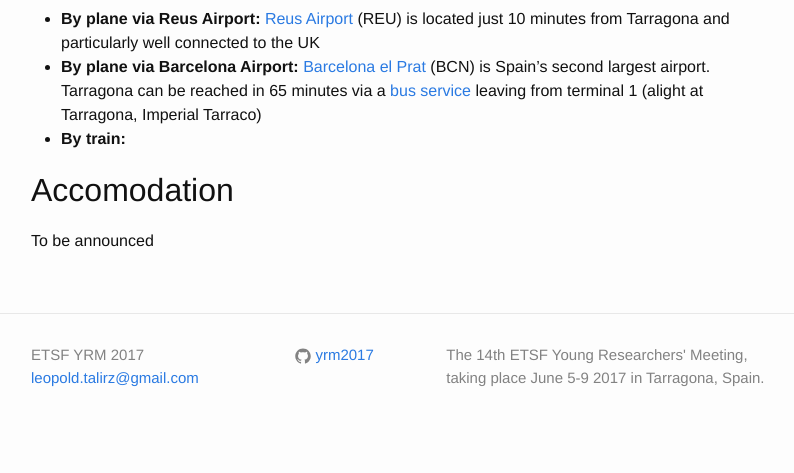
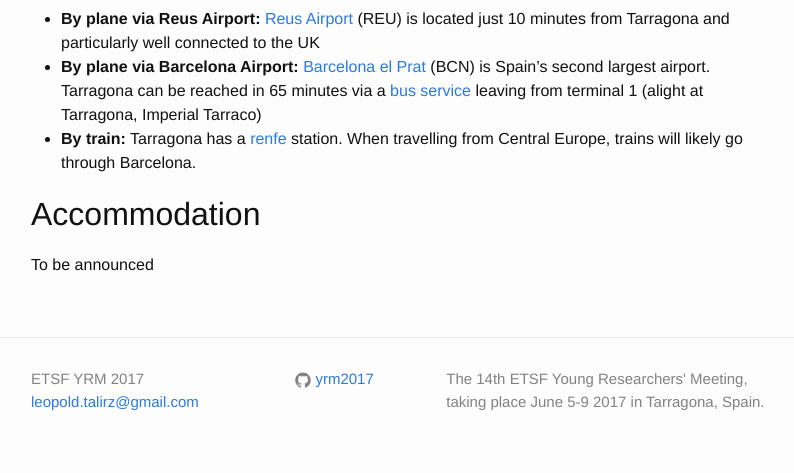
Before and after one commit to yrm2017/yrm2017.github.io, a Jekyll site: the page built from venue.md, in a window 1280 px wide. Shown: the part 912-1385 px from the top of the page, without its empty margins (239-1033 px from the left). Built offline with Jekyll 4.4.1, drawn with Linux system fonts in a browser that asks for light colours; before the commit the page ends 1361 px from its top, so only the background shows below that.

Commit message:
updated venue info

```diff
--- a/venue.md
+++ b/venue.md
@@ -32,8 +32,8 @@ world heritage site.
 
  * **By plane via Reus Airport:** [Reus Airport](http://www.reus-airport.es/) (REU) is located just 10 minutes from Tarragona and particularly well connected to the UK
  * **By plane via Barcelona Airport:** [Barcelona el Prat](http://www.barcelona-airport.com/) (BCN) is Spain's second largest airport. Tarragona can be reached in 65 minutes via a [bus service](http://www.busplana.com/new2013/en/) leaving from terminal 1 (alight at Tarragona, Imperial Tarraco)
- * **By train:**
+ * **By train:** Tarragona has a [renfe](http://www.renfe.com/EN/viajeros/) station. When travelling from Central Europe, trains will likely go through Barcelona.
 
-## Accomodation
+## Accommodation
 
 To be announced
```
